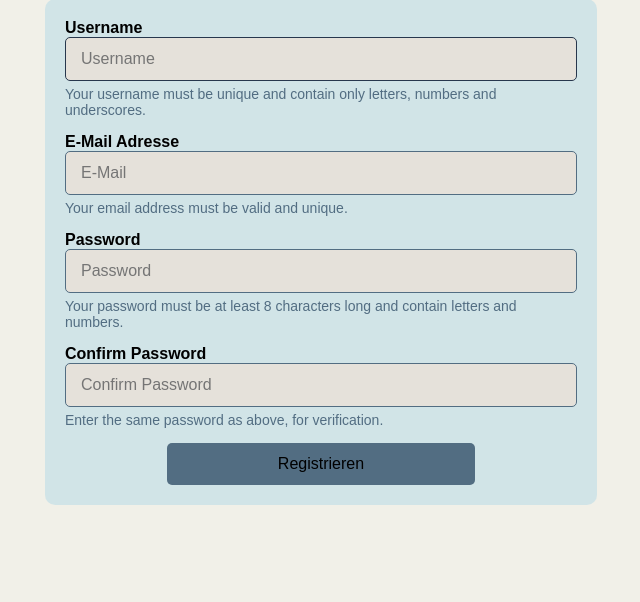
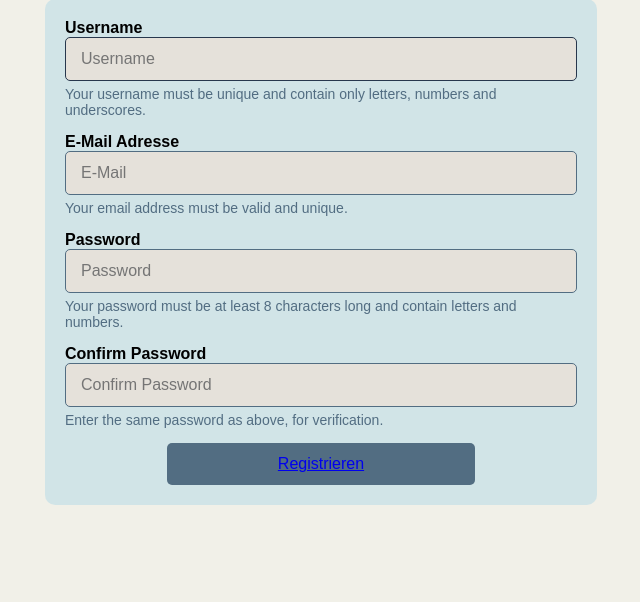
Before and after one commit to MikaGriebsch/Planner, a Django app: page /register/ in a window 1280 px wide. Shown: the part 198-800 px from the top of the page, without its empty margins (319-959 px from the left). Run offline with Django 5.2, Linux system fonts and the light colour scheme.

Commit message:
Registration and login Side Connection

```diff
--- a/templates/register.html
+++ b/templates/register.html
@@ -6,6 +6,8 @@
     <meta charset="UTF-8">
     <meta name="viewport" content="width=device-width, initial-scale=1.0">
     <link rel="stylesheet" href="{% static 'register.css' %}">
+    <script src="{% static 'register.js' %}" defer></script>
+
     <title>Document</title>
 </head>
 <body>
@@ -42,7 +44,7 @@
                     <p class="help-text">{{ form.password2.help_text }}</p>
                 </div>
             </div>
-            <button type="submit" class="submit">Registrieren</button>
+            <button type="submit" class="submit"><a href="/login">Registrieren</a></button>
         </form>
     </div>
 </body>
```
Also changed, not shown: db.sqlite3, static/register.js (added).
